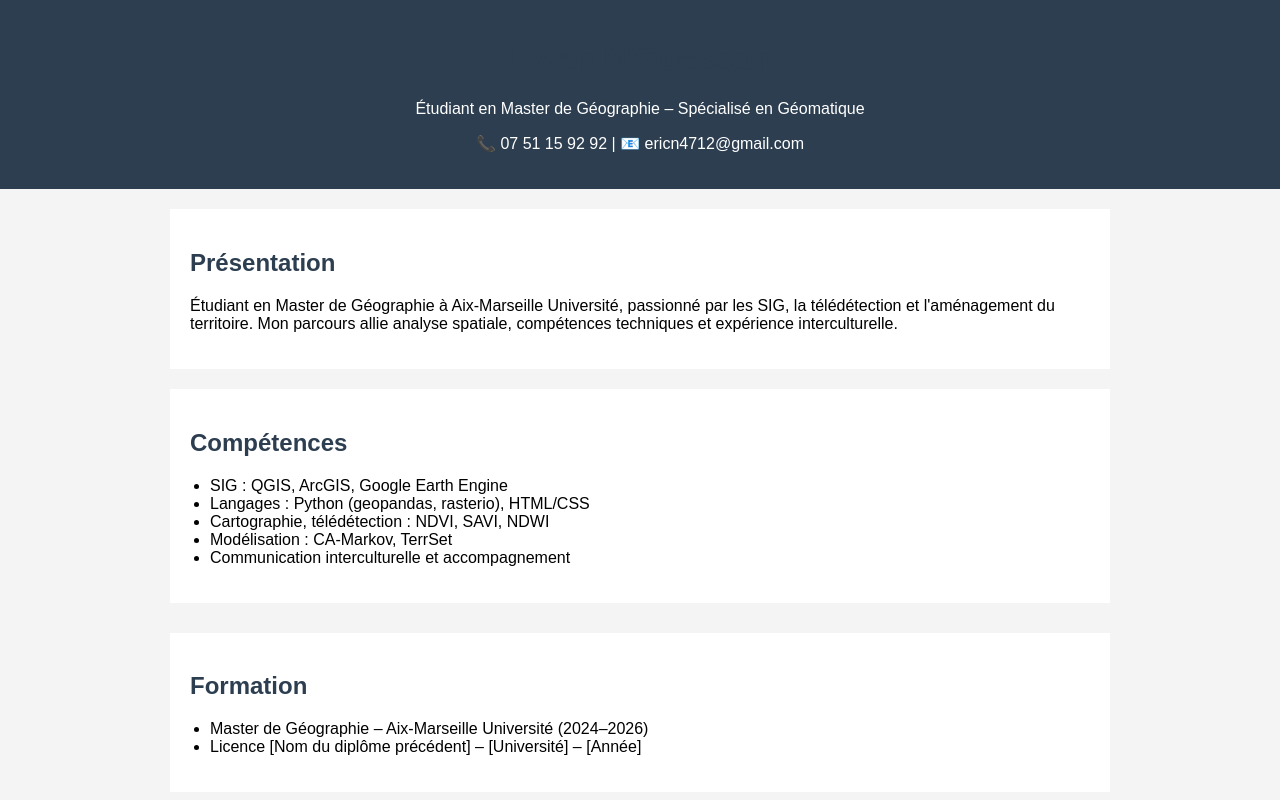
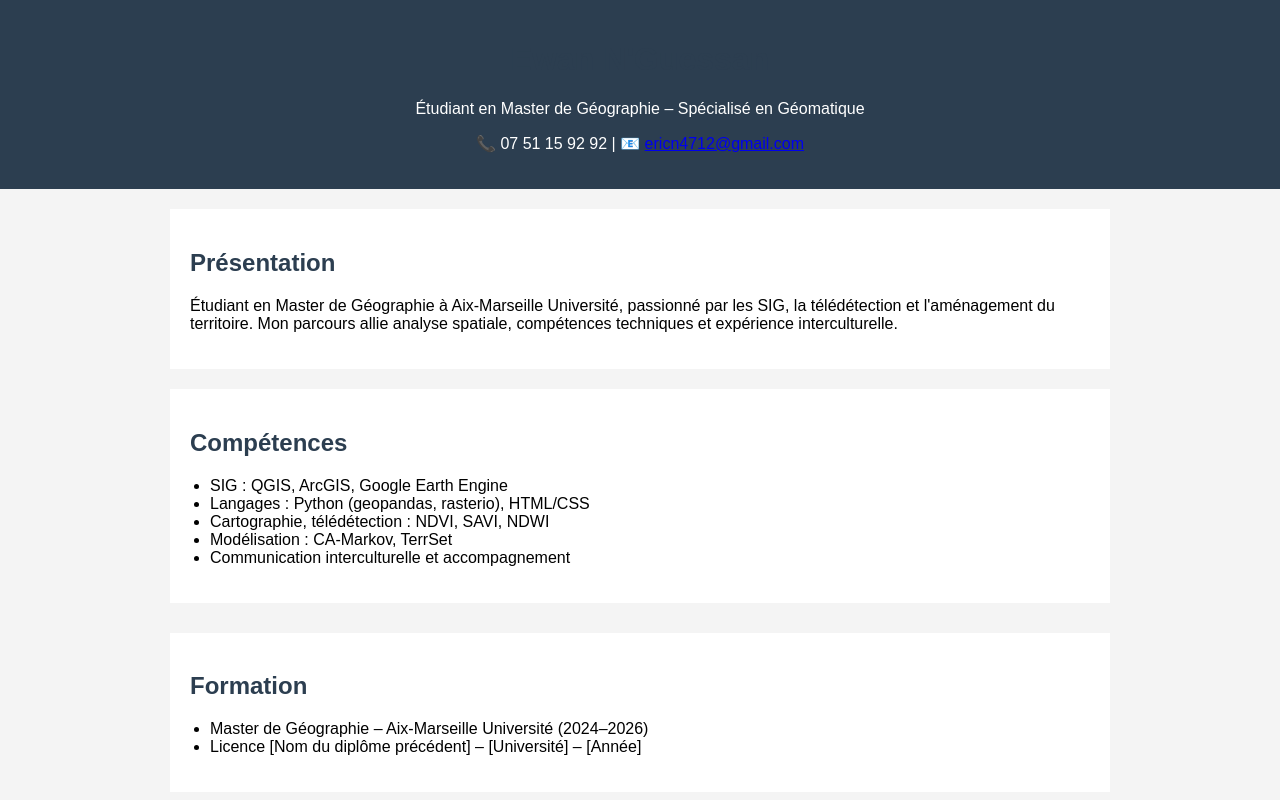
Before and after one commit to erwan336/-portfolio_vr, a plain HTML site: page index.html in a window 1280 px wide. Shown: the top 800 px of the page. Drawn offline with Linux system fonts and the light colour scheme.

Commit message:
Add files via upload

```diff
--- a/index.html
+++ b/index.html
@@ -19,7 +19,7 @@
   <header>
     <h1>Ewan N'Guessan</h1>
     <p>Étudiant en Master de Géographie – Spécialisé en Géomatique</p>
-    <p>📞 07 51 15 92 92 | 📧 ericn4712@gmail.com</p>
+    <p>📞 07 51 15 92 92 | 📧 <a href="mailto:ericn4712@gmail.com">ericn4712@gmail.com</a></p>
   </header>
 
   <section class="presentation">
```
